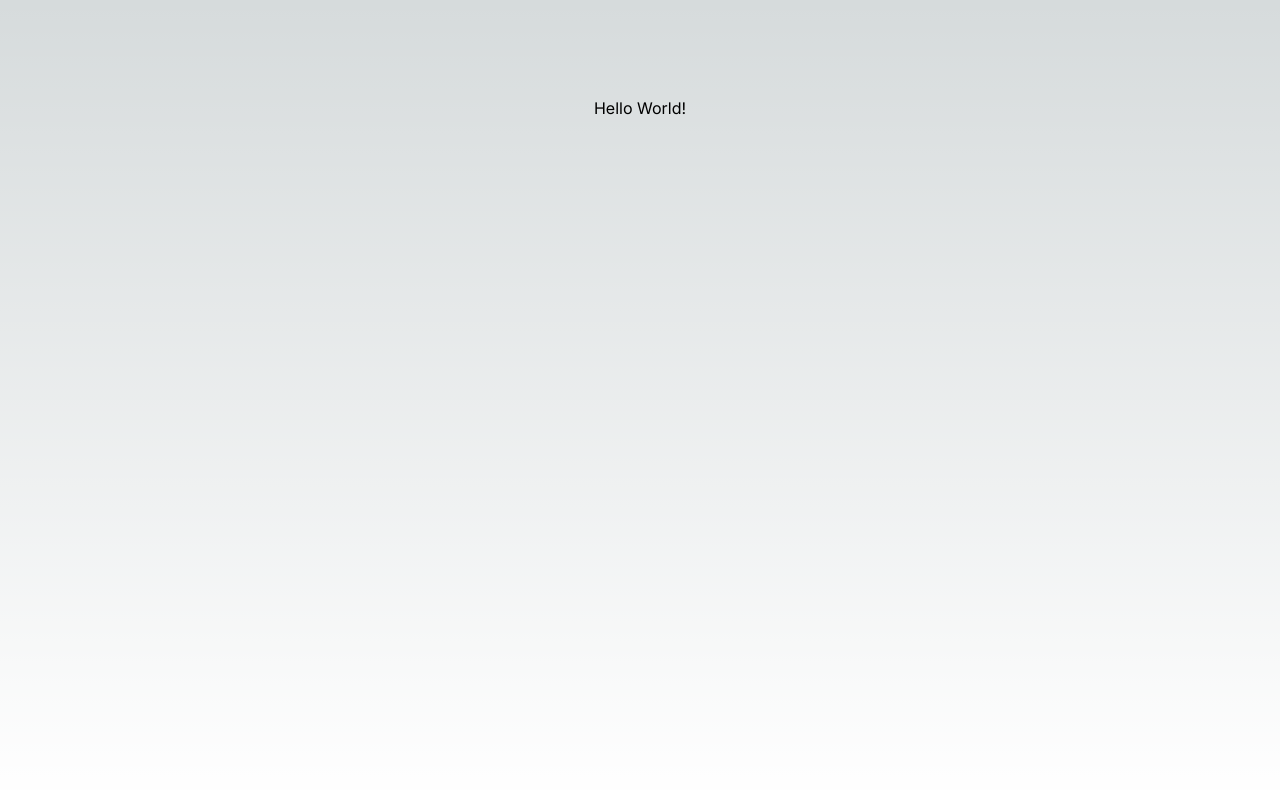
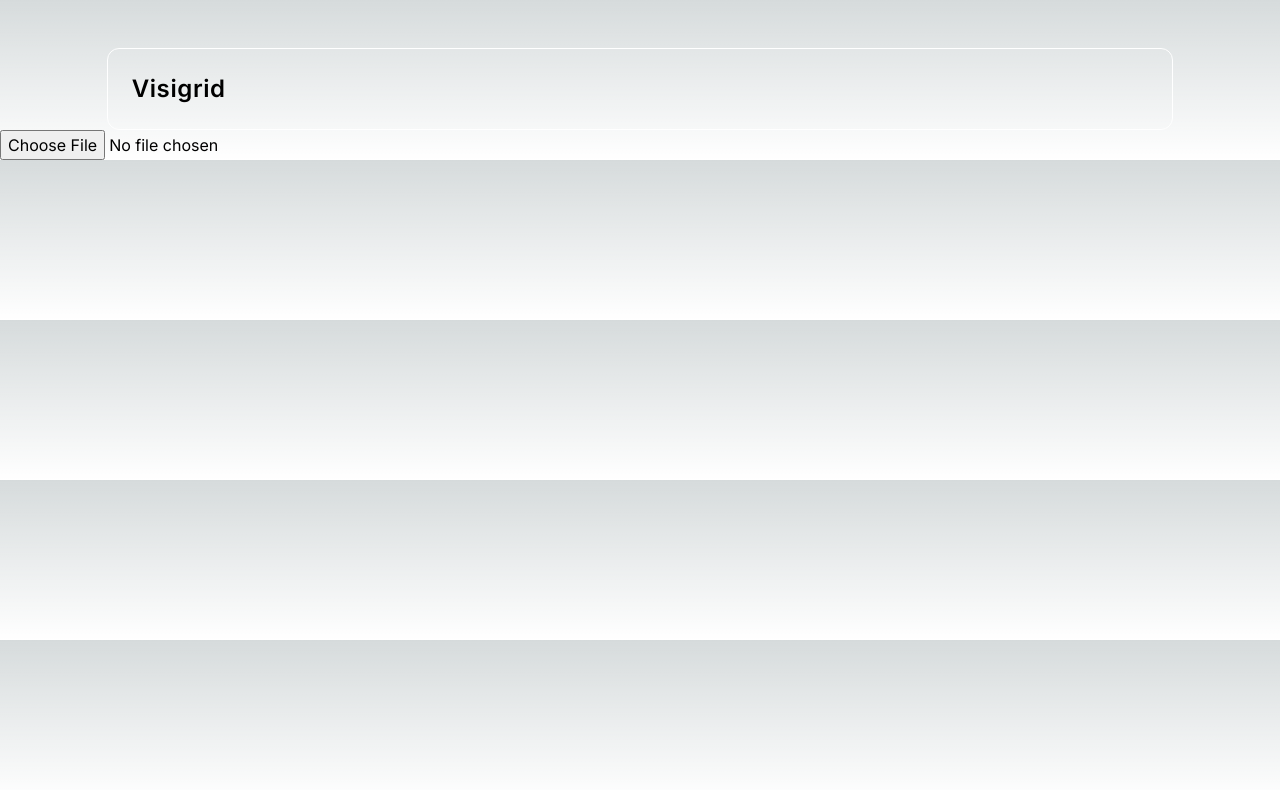
Before and after one commit to DarkStark9000/visigrid, a Next.js app: page / in a window 1280 px wide. Shown: the top 790 px of the page. Built offline with nearby package versions, Linux system fonts and the light colour scheme.

Commit message:
Displaying data for json/csv

```diff
--- a/package.json
+++ b/package.json
@@ -15,7 +15,9 @@
     "autoprefixer": "10.4.14",
     "eslint": "8.45.0",
     "eslint-config-next": "13.4.12",
+    "lucide-react": "^0.263.0",
     "next": "13.4.12",
+    "papaparse": "^5.4.1",
     "postcss": "8.4.27",
     "react": "18.2.0",
     "react-dom": "18.2.0",
--- /dev/null
+++ b/src/app/components/JsonTable.tsx
@@ -0,0 +1,34 @@
+// app/components/JsonTable.tsx
+
+import { FC } from "react";
+
+interface JsonTableProps {
+  data: any[];
+}
+
+const JsonTable: FC<JsonTableProps> = ({ data }) => {
+  const [columns, ...rows] = data;
+
+  return (
+    <table>
+      <thead>
+        <tr>
+          {columns.map((column: any, index: any) => (
+            <th key={index}>{column}</th>
+          ))}
+        </tr>
+      </thead>
+      <tbody>
+        {rows.map((row, rowIndex) => (
+          <tr key={rowIndex}>
+            {row.map((value: any, colIndex: any) => (
+              <td key={colIndex}>{value}</td>
+            ))}
+          </tr>
+        ))}
+      </tbody>
+    </table>
+  );
+};
+
+export default JsonTable;
--- /dev/null
+++ b/src/app/components/UploadButton.tsx
@@ -0,0 +1,49 @@
+// app/components/UploadButton.tsx
+
+import { ChangeEvent, FC } from "react";
+import Papa from "papaparse";
+
+interface UploadButtonProps {
+  onFileLoaded: (data: any) => void;
+}
+
+const UploadButton: FC<UploadButtonProps> = ({ onFileLoaded }) => {
+  const handleUpload = (event: ChangeEvent<HTMLInputElement>) => {
+    const file = event.target.files?.[0];
+
+    if (file) {
+      const reader = new FileReader();
+      reader.onload = (evt) => {
+        try {
+          const result = evt.target?.result as string;
+
+          if (file.type === "application/json") {
+            const data = JSON.parse(result);
+            onFileLoaded(data);
+          } else if (file.type === "text/csv") {
+            Papa.parse(result, {
+              complete: (results) => {
+                onFileLoaded(results.data);
+              },
+            });
+          } else {
+            console.error(
+              "Invalid file type. Please upload a JSON or CSV file."
+            );
+          }
+        } catch (e) {
+          console.error("Could not parse file.");
+        }
+      };
+      reader.readAsText(file);
+    }
+  };
+
+  return (
+    <div>
+      <input type="file" accept=".json,.csv" onChange={handleUpload} />
+    </div>
+  );
+};
+
+export default UploadButton;
--- a/src/app/globals.css
+++ b/src/app/globals.css
@@ -1,6 +1,12 @@
 @tailwind base;
 @tailwind components;
 @tailwind utilities;
+
+*{
+  margin: 0;
+  padding: 0;
+  box-sizing: border-box;
+}
 
 :root {
   --foreground-rgb: 0, 0, 0;
--- a/src/app/layout.tsx
+++ b/src/app/layout.tsx
@@ -5,8 +5,8 @@ import { Inter } from 'next/font/google'
 const inter = Inter({ subsets: ['latin'] })
 
 export const metadata: Metadata = {
-  title: 'Create Next App',
-  description: 'Generated by create next app',
+  title: 'Visigrid',
+  description: 'A better way to visualise data!',
 }
 
 export default function RootLayout({
--- a/src/app/page.tsx
+++ b/src/app/page.tsx
@@ -1,7 +1,29 @@
+"use client";
+
+import { useState } from "react";
+import UploadButton from "./components/UploadButton";
+import JsonTable from "./components/JsonTable";
+
 export default function Home() {
+  const [jsonData, setJsonData] = useState<any[]>([]);
+
+  const handleFileLoaded = (data: any) => {
+    if (Array.isArray(data)) {
+      setJsonData(data);
+    } else {
+      console.error("Uploaded JSON file must contain an array of objects");
+    }
+  };
+
   return (
-    <main className="flex min-h-screen flex-col items-center justify-between p-24">
-       Hello World!
-    </main>
-  )
+    <>
+      <nav className="flex justify-between mx-auto mt-12 p-6 text-2xl font-semibold tracking-wide border border-solid border-white rounded-xl w-5/6">
+        Visigrid
+      </nav>
+      <div className="justify-end	">
+        <UploadButton onFileLoaded={handleFileLoaded} />
+        {jsonData.length > 0 && <JsonTable data={jsonData} />}
+      </div>
+    </>
+  );
 }
```
Also changed, not shown: 1 other file (tests, documents, lock files or other folders).
